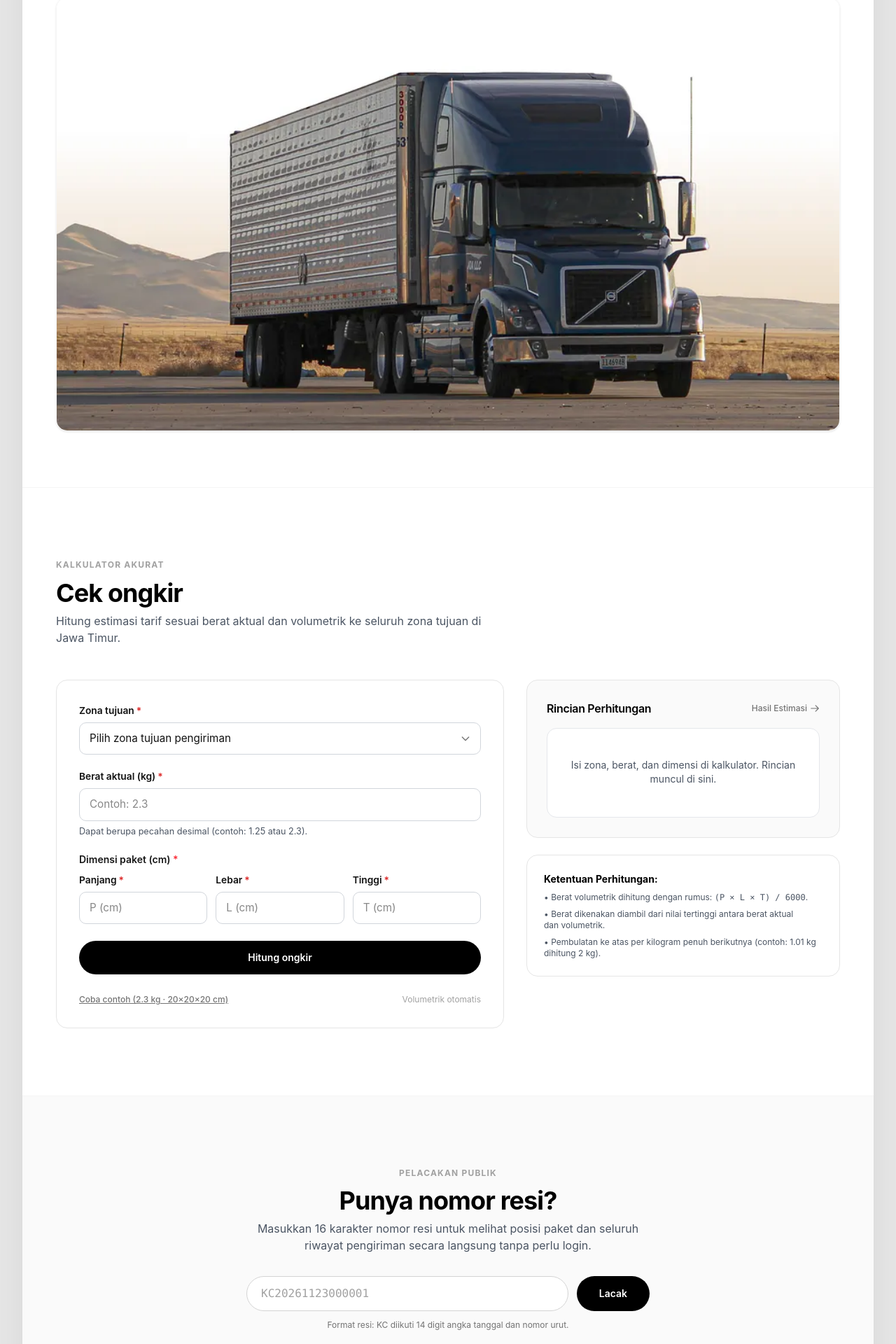
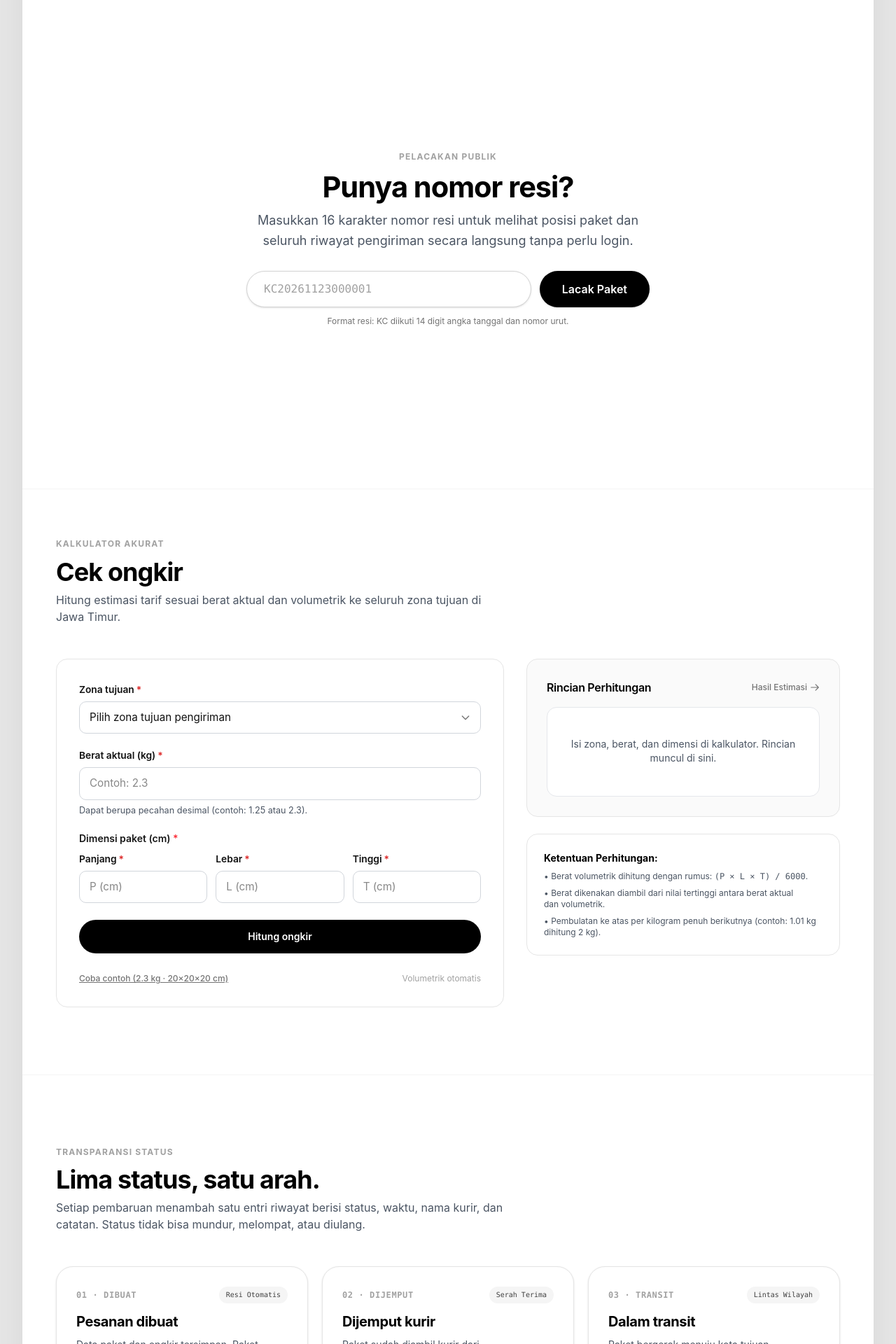
Before and after one commit to nflfataa/KirimCepat, a Laravel app: page / in a window 1280 px wide. Shown: the part 720-2640 px from the top of the page at 70% size. Run offline with Laravel 12, Linux system fonts and the light colour scheme; data comes from the database, SQL or seed files in the repository; style sheets or scripts are compiled from the project's sources.

Commit message:
feat: adjust ui and fix bug

```diff
--- a/resources/css/app.css
+++ b/resources/css/app.css
@@ -1098,9 +1098,6 @@
     }
 
     .summary {
-        position: sticky;
-        top: 24px;
-        overflow: hidden;
         border: 1px solid var(--color-ink);
         border-radius: 6px;
         background: var(--color-paper-raised);
@@ -1296,7 +1293,10 @@
         display: grid;
         gap: 20px;
         position: sticky;
-        top: 24px;
+        top: 96px;
+        z-index: 10;
+        max-height: calc(100vh - 116px);
+        overflow-y: auto;
     }
 
     .side-list {
--- a/resources/js/app.js
+++ b/resources/js/app.js
@@ -387,10 +387,32 @@ function bindSmoothScroll() {
         const target = document.querySelector(href);
         if (target) {
             event.preventDefault();
-            target.scrollIntoView({ behavior: 'smooth', block: 'center' });
+
+            const targetY = target.getBoundingClientRect().top + window.pageYOffset;
+            window.scrollTo({ top: targetY, behavior: 'smooth' });
+
+            if (href === '#lacak') {
+                const resiInput = target.querySelector('#resi');
+                if (resiInput) {
+                    setTimeout(() => {
+                        resiInput.focus({ preventScroll: true });
+                    }, 450);
+                }
+            }
+
             history.pushState(null, '', href);
         }
     });
+
+    if (window.location.hash) {
+        const target = document.querySelector(window.location.hash);
+        if (target) {
+            setTimeout(() => {
+                const targetY = target.getBoundingClientRect().top + window.pageYOffset;
+                window.scrollTo({ top: targetY, behavior: 'smooth' });
+            }, 100);
+        }
+    }
 }
 
 function bindSampleCalculator() {
--- a/resources/views/components/layout.blade.php
+++ b/resources/views/components/layout.blade.php
@@ -37,10 +37,9 @@
                     <div class="nav-links">
                         <a href="{{ route('home') }}">Beranda</a>
                         <a href="{{ route('shipments.create') }}" @if (request()->routeIs('shipments.*')) aria-current="page" @endif>Kirim paket</a>
-                        @if (! request()->routeIs('shipments.*'))
+                        @if (! request()->routeIs('shipments.*') && ! request()->routeIs('kurir.*'))
                             <a href="{{ route('track.index') }}" @if (request()->routeIs('track.*')) aria-current="page" @endif>Lacak resi</a>
                         @endif
-                        <a href="{{ route('home') }}#tarif">Tarif zona</a>
                     </div>
 
                     <div class="nav-actions">
@@ -105,10 +104,9 @@
                 <nav class="footer-nav" aria-label="Tautan footer">
                     <a href="{{ route('home') }}">Beranda</a>
                     <a href="{{ route('shipments.create') }}">Kirim paket</a>
-                    @if (! request()->routeIs('shipments.*'))
+                    @if (! request()->routeIs('shipments.*') && ! request()->routeIs('kurir.*'))
                         <a href="{{ route('track.index') }}">Lacak resi</a>
                     @endif
-                    <a href="{{ route('home') }}#tarif">Tarif zona</a>
                     <a href="{{ route('kurir.masuk') }}">Masuk kurir</a>
                     <a href="{{ url('/health') }}">Status sistem</a>
                 </nav>
--- a/resources/views/home.blade.php
+++ b/resources/views/home.blade.php
@@ -13,20 +13,21 @@
         <div class="app-container w-full max-w-[1440px] bg-white rounded-[1.5rem] overflow-hidden shadow-[0_10px_40px_rgba(0,0,0,0.06)] flex flex-col">
 
             <header class="w-full px-6 sm:px-10 lg:px-12 py-7 sm:py-8 border-b border-neutral-100">
-                <nav class="flex items-center justify-between" aria-label="Navigasi landing">
+                <nav class="relative flex items-center justify-between min-h-[46px]" aria-label="Navigasi landing">
                     <div class="hidden md:flex items-center space-x-7 text-sm font-medium text-black">
                         <a href="#lacak" class="hover:opacity-70 transition">Lacak Paket</a>
+                        <a href="#tarif" class="hover:opacity-70 transition">Tarif Zona</a>
                         <a href="#bantuan" class="hover:opacity-70 transition">Bantuan</a>
                     </div>
 
-                    <a href="{{ route('home') }}" class="flex flex-col items-center justify-center group focus:outline-none">
+                    <a href="{{ route('home') }}" class="absolute left-1/2 -translate-x-1/2 flex flex-col items-center justify-center group focus:outline-none z-10" aria-label="KirimCepat Beranda">
                         <svg class="w-6 h-6 text-black" viewBox="0 0 24 24" fill="none" stroke="currentColor" stroke-width="2.2" stroke-linecap="round" stroke-linejoin="round" aria-hidden="true">
                             <path d="M13 2L3 14h9l-1 8 10-12h-9l1-8z" />
                         </svg>
                         <span class="text-xs sm:text-sm font-black tracking-[0.24em] uppercase text-black mt-1">KirimCepat</span>
                     </a>
 
-                    <div class="flex items-center space-x-4 sm:space-x-6 text-sm font-medium">
+                    <div class="flex items-center space-x-4 sm:space-x-6 text-sm font-medium ml-auto">
                         <div class="hidden sm:inline-flex items-center gap-1 text-black cursor-default select-none">
                             <span>ID</span>
                             <svg class="w-3 h-3 text-neutral-500" viewBox="0 0 20 20" fill="currentColor" aria-hidden="true">
@@ -49,12 +50,12 @@
                 <div class="flex md:hidden items-center justify-around mt-4 pt-3 border-t border-neutral-100 text-xs font-medium text-neutral-800">
                     <a href="#ongkir" class="hover:text-black">Cek Ongkir</a>
                     <a href="#lacak" class="hover:text-black">Lacak Paket</a>
+                    <a href="#tarif" class="hover:text-black">Tarif Zona</a>
                     <a href="#alur" class="hover:text-black">Alur Paket</a>
-                    <a href="#tarif" class="hover:text-black">Tarif</a>
                 </div>
             </header>
 
-            <section class="mt-14 sm:mt-24 lg:mt-28 mb-12 sm:mb-16 px-6 text-center flex flex-col items-center">
+            <section class="mt-14 sm:mt-24 lg:mt-28 mb-8 sm:mb-12 px-6 text-center flex flex-col items-center">
                 <h1 class="animate-slide-up text-4xl sm:text-6xl md:text-7xl lg:text-[5.5rem] leading-[1.05] font-black text-black tracking-tight max-w-5xl">
                     Kirim paket lebih cepat,<br>pantau tanpa ribet.
                 </h1>
@@ -78,20 +79,36 @@
                 </div>
             </section>
 
-            <div class="w-full px-4 sm:px-8 lg:px-12 pb-14 sm:pb-20 animate-slide-delay-3">
-                <img
-                    src="{{ asset('images/fleet.png') }}"
-                    onerror="this.onerror=null;this.src='{{ asset('images/fleet-unsplash.jpg') }}';"
-                    alt="Armada Utama KirimCepat Volvo Trans-Jawa"
-                    width="1290"
-                    height="503"
-                    fetchpriority="high"
-                    decoding="async"
-                    class="w-full h-[320px] sm:h-[460px] md:h-[560px] lg:h-[620px] object-cover rounded-2xl object-center border border-neutral-100 shadow-sm"
-                />
-            </div>
+            <section class="w-full px-4 sm:px-8 lg:px-12 py-16 sm:py-24 min-h-[85vh] sm:min-h-[90vh] flex flex-col justify-center items-center scroll-mt-0 animate-slide-delay-3 bg-white" id="lacak">
+                <div class="max-w-3xl w-full mx-auto text-center" data-scroll-center>
+                    <span class="text-xs font-bold tracking-widest uppercase text-neutral-400">Pelacakan Publik</span>
+                    <h2 class="text-3xl sm:text-4xl lg:text-[2.6rem] font-bold tracking-tight text-black mt-2">Punya nomor resi?</h2>
+                    <p class="text-[#4B5563] text-base sm:text-lg mt-2.5 max-w-xl mx-auto font-normal leading-relaxed">
+                        Masukkan 16 karakter nomor resi untuk melihat posisi paket dan seluruh riwayat pengiriman secara langsung tanpa perlu login.
+                    </p>
 
-            <section class="w-full border-t border-neutral-100 px-6 sm:px-10 lg:px-12 py-16 sm:py-24 bg-white" id="ongkir">
+                    <form class="mt-7 max-w-xl mx-auto flex flex-col sm:flex-row gap-3" method="GET" action="{{ route('track.index') }}" role="search">
+                        <label class="sr-only" for="resi">Nomor resi</label>
+                        <input
+                            class="flex-1 min-h-[50px] sm:min-h-[52px] px-5 sm:px-6 border border-neutral-300 rounded-full font-mono text-base text-black placeholder:text-neutral-400 focus:outline-none focus:border-black focus:ring-1 focus:ring-black bg-white shadow-sm"
+                            id="resi"
+                            name="resi"
+                            type="text"
+                            autocomplete="off"
+                            spellcheck="false"
+                            maxlength="24"
+                            placeholder="KC20261123000001"
+                            required
+                        />
+                        <button class="bg-black text-white px-8 py-3.5 rounded-full font-semibold text-sm sm:text-base hover:bg-neutral-800 transition shrink-0 shadow-sm" type="submit">
+                            Lacak Paket
+                        </button>
+                    </form>
+                    <p class="text-xs text-neutral-500 mt-3">Format resi: KC diikuti 14 digit angka tanggal dan nomor urut.</p>
+                </div>
+            </section>
+
+            <section class="w-full border-t border-neutral-100 px-6 sm:px-10 lg:px-12 pt-12 sm:pt-16 pb-16 sm:pb-24 bg-white" id="ongkir">
                 <div class="max-w-6xl mx-auto">
                     <div class="max-w-2xl mb-12 text-left">
                         <span class="text-xs font-bold tracking-widest uppercase text-neutral-400">Kalkulator Akurat</span>
@@ -198,53 +215,6 @@
                 </div>
             </section>
 
-            <section class="w-full border-t border-neutral-100 px-6 sm:px-10 lg:px-12 py-16 sm:py-24 bg-neutral-50" id="lacak">
-                <div class="max-w-4xl mx-auto text-center">
-                    <span class="text-xs font-bold tracking-widest uppercase text-neutral-400">Pelacakan Publik</span>
-                    <h2 class="text-3xl sm:text-4xl font-bold tracking-tight text-black mt-2">Punya nomor resi?</h2>
-                    <p class="text-[#4B5563] text-base mt-2 max-w-xl mx-auto">
-                        Masukkan 16 karakter nomor resi untuk melihat posisi paket dan seluruh riwayat pengiriman secara langsung tanpa perlu login.
-                    </p>
-
-                    <form class="mt-8 max-w-xl mx-auto flex flex-col sm:flex-row gap-3" method="GET" action="{{ route('track.index') }}" role="search">
-                        <label class="sr-only" for="resi">Nomor resi</label>
-                        <input
-                            class="flex-1 min-h-[50px] px-5 border border-neutral-300 rounded-full font-mono text-base text-black placeholder-neutral-400 focus:outline-none focus:border-black focus:ring-1 focus:ring-black bg-white"
-                            id="resi"
-                            name="resi"
-                            type="text"
-                            autocomplete="off"
-                            spellcheck="false"
-                            maxlength="24"
-                            placeholder="KC20261123000001"
-                            required
-                        />
-                        <button class="bg-black text-white px-8 py-3.5 rounded-full font-semibold text-sm hover:bg-neutral-800 transition" type="submit">
-                            Lacak
-                        </button>
-                    </form>
-                    <p class="text-xs text-neutral-500 mt-3">Format resi: KC diikuti 14 digit angka tanggal dan nomor urut.</p>
-
-                    <div class="grid grid-cols-1 md:grid-cols-3 gap-6 mt-14 text-left">
-                        <div class="bg-white border border-neutral-200 rounded-2xl p-6 bento-card shadow-sm hover:border-black transition">
-                            <span class="text-xs font-bold font-mono text-neutral-400 uppercase tracking-wider block mb-2">01 · AKSES PUBLIK</span>
-                            <strong class="text-black text-base block font-bold">Tanpa Login</strong>
-                            <p class="text-xs text-[#4B5563] mt-1.5 leading-relaxed">Pengirim dan penerima dapat melacak resi kapan pun secara publik dengan nomor resi 16 digit.</p>
-                        </div>
-                        <div class="bg-white border border-neutral-200 rounded-2xl p-6 bento-card shadow-sm hover:border-black transition">
-                            <span class="text-xs font-bold font-mono text-neutral-400 uppercase tracking-wider block mb-2">02 · AUDIT LOG</span>
-                            <strong class="text-black text-base block font-bold">Riwayat Kronologis</strong>
-                            <p class="text-xs text-[#4B5563] mt-1.5 leading-relaxed">Setiap perpindahan tercatat lengkap dengan stempel waktu WIB presisi dan nama kurir penanggung jawab.</p>
-                        </div>
-                        <div class="bg-white border border-neutral-200 rounded-2xl p-6 bento-card shadow-sm hover:border-black transition">
-                            <span class="text-xs font-bold font-mono text-neutral-400 uppercase tracking-wider block mb-2">03 · PERLINDUNGAN</span>
-                            <strong class="text-black text-base block font-bold">Privasi Terjaga</strong>
-                            <p class="text-xs text-[#4B5563] mt-1.5 leading-relaxed">Nomor telepon dan alamat lengkap tidak dipublikasikan pada halaman pelacakan untuk menjaga privasi.</p>
-                        </div>
-                    </div>
-                </div>
-            </section>
-
             <section class="w-full border-t border-neutral-100 px-6 sm:px-10 lg:px-12 py-16 sm:py-24 bg-white" id="alur">
                 <div class="max-w-6xl mx-auto">
                     <div class="max-w-2xl mb-12">
@@ -332,7 +302,7 @@
                         </div>
 
                         <!-- Card 5: 05 DITERIMA -->
-                        <div class="col-span-1 md:col-span-1 lg:col-span-6 bg-neutral-50 border border-neutral-200 rounded-3xl p-6 sm:p-7 flex flex-col justify-between bento-card shadow-sm hover:border-black transition">
+                        <div class="col-span-1 md:col-span-1 lg:col-span-6 bg-white border border-neutral-200 rounded-3xl p-6 sm:p-7 flex flex-col justify-between bento-card shadow-sm hover:border-black transition">
                             <div>
                                 <div class="flex items-center justify-between mb-3">
                                     <span class="text-xs font-bold font-mono text-neutral-400 uppercase tracking-wider">05 · DITERIMA</span>
@@ -358,7 +328,7 @@
                 </div>
             </section>
 
-            <section class="w-full border-t border-neutral-100 px-6 sm:px-10 lg:px-12 py-16 sm:py-24 bg-neutral-50" id="tarif">
+            <section class="w-full border-t border-neutral-100 px-6 sm:px-10 lg:px-12 py-16 sm:py-24 bg-white" id="tarif">
                 <div class="max-w-6xl mx-auto">
                     <div class="max-w-2xl mb-10">
                         <span class="text-xs font-bold tracking-widest uppercase text-neutral-400">Jangkauan & Harga</span>
```
